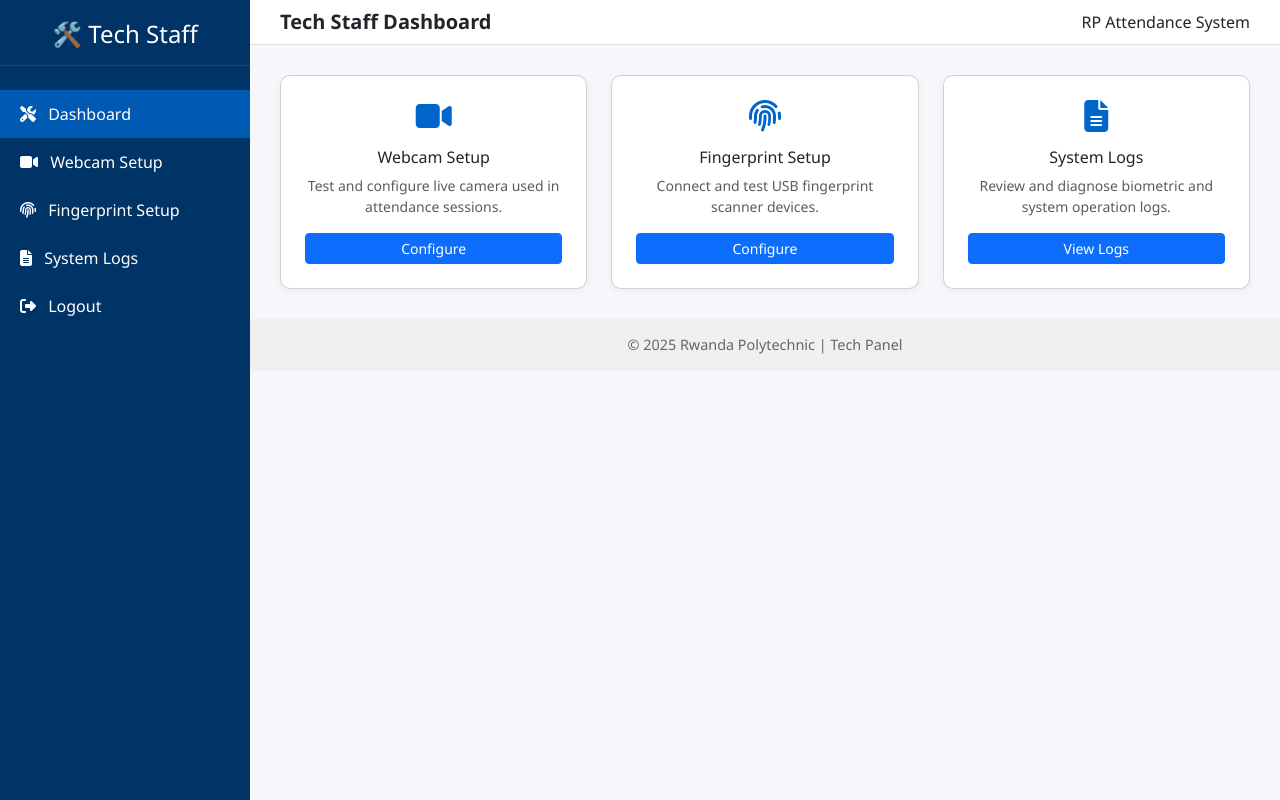
After one commit to bon-fils/final_project, a PHP site: page /tech-dashboard.php in a window 1280 px wide. The commit adds this page. Run offline with PHP 8.4, Linux system fonts and the light colour scheme.

Commit message:
frontend design

```diff
--- /dev/null
+++ b/tech-dashboard.php
@@ -0,0 +1,157 @@
+<!DOCTYPE html>
+<html lang="en">
+
+<head>
+    <meta charset="UTF-8" />
+    <meta name="viewport" content="width=device-width, initial-scale=1" />
+    <title>Tech Staff Dashboard | RP Attendance System</title>
+
+    <!-- Bootstrap CSS -->
+    <link href="https://cdn.jsdelivr.net/npm/bootstrap@5.3.3/dist/css/bootstrap.min.css" rel="stylesheet" />
+    <!-- Font Awesome -->
+    <link href="https://cdnjs.cloudflare.com/ajax/libs/font-awesome/6.5.0/css/all.min.css" rel="stylesheet" />
+
+    <style>
+        body {
+            font-family: 'Segoe UI', sans-serif;
+            background-color: #f5f7fa;
+        }
+
+        .sidebar {
+            position: fixed;
+            top: 0;
+            left: 0;
+            width: 250px;
+            height: 100vh;
+            background-color: #003366;
+            color: white;
+            padding-top: 20px;
+        }
+
+        .sidebar a {
+            display: block;
+            padding: 12px 20px;
+            color: #fff;
+            text-decoration: none;
+        }
+
+        .sidebar a:hover,
+        .sidebar a.active {
+            background-color: #0059b3;
+        }
+
+        .topbar {
+            margin-left: 250px;
+            background-color: #fff;
+            padding: 10px 30px;
+            border-bottom: 1px solid #ddd;
+        }
+
+        .main-content {
+            margin-left: 250px;
+            padding: 30px;
+        }
+
+        .footer {
+            text-align: center;
+            margin-left: 250px;
+            padding: 15px;
+            font-size: 0.9rem;
+            color: #666;
+            background-color: #f0f0f0;
+        }
+
+        .card {
+            border-radius: 10px;
+            box-shadow: 0 2px 8px rgba(0, 0, 0, 0.05);
+            transition: 0.3s ease;
+        }
+
+        .card:hover {
+            transform: translateY(-2px);
+        }
+
+        .card i {
+            font-size: 2rem;
+            color: #0066cc;
+        }
+
+        @media (max-width: 768px) {
+
+            .sidebar,
+            .topbar,
+            .main-content,
+            .footer {
+                margin-left: 0 !important;
+                width: 100%;
+            }
+
+            .sidebar {
+                display: none;
+            }
+        }
+    </style>
+</head>
+
+<body>
+
+    <!-- Sidebar -->
+    <div class="sidebar">
+        <div class="text-center mb-4">
+            <h4>🛠️ Tech Staff</h4>
+            <hr style="border-color: #ffffff66;">
+        </div>
+        <a href="tech-dashboard.php" class="active"><i class="fas fa-tools me-2"></i> Dashboard</a>
+        <a href="webcam-setup.php"><i class="fas fa-video me-2"></i> Webcam Setup</a>
+        <a href="fingerprint-setup.php"><i class="fas fa-fingerprint me-2"></i> Fingerprint Setup</a>
+        <a href="system-logs.php"><i class="fas fa-file-alt me-2"></i> System Logs</a>
+        <a href="index.php"><i class="fas fa-sign-out-alt me-2"></i> Logout</a>
+    </div>
+
+    <!-- Topbar -->
+    <div class="topbar d-flex justify-content-between align-items-center">
+        <h5 class="m-0 fw-bold">Tech Staff Dashboard</h5>
+        <span>RP Attendance System</span>
+    </div>
+
+    <!-- Main Content -->
+    <div class="main-content">
+        <div class="row g-4">
+            <div class="col-md-4">
+                <div class="card p-4 text-center">
+                    <i class="fas fa-video mb-3"></i>
+                    <h6>Webcam Setup</h6>
+                    <p class="text-muted small">Test and configure live camera used in attendance sessions.</p>
+                    <a href="webcam-setup.php" class="btn btn-primary btn-sm">Configure</a>
+                </div>
+            </div>
+            <div class="col-md-4">
+                <div class="card p-4 text-center">
+                    <i class="fas fa-fingerprint mb-3"></i>
+                    <h6>Fingerprint Setup</h6>
+                    <p class="text-muted small">Connect and test USB fingerprint scanner devices.</p>
+                    <a href="fingerprint-setup.php" class="btn btn-primary btn-sm">Configure</a>
+                </div>
+            </div>
+            <div class="col-md-4">
+                <div class="card p-4 text-center">
+                    <i class="fas fa-file-alt mb-3"></i>
+                    <h6>System Logs</h6>
+                    <p class="text-muted small">Review and diagnose biometric and system operation logs.</p>
+                    <a href="system-logs.php" class="btn btn-primary btn-sm">View Logs</a>
+                </div>
+            </div>
+        </div>
+    </div>
+
+    <!-- Footer -->
+    <div class="footer">
+        &copy; 2025 Rwanda Polytechnic | Tech Panel
+    </div>
+
+    <!-- Bootstrap JS -->
+    <script src="https://cdn.jsdelivr.net/npm/bootstrap@5.3.3/dist/js/bootstrap.bundle.min.js"></script>
+
+</body>
+
+</html>
```
Also changed, not shown: login.php (+51 -6 lines).
